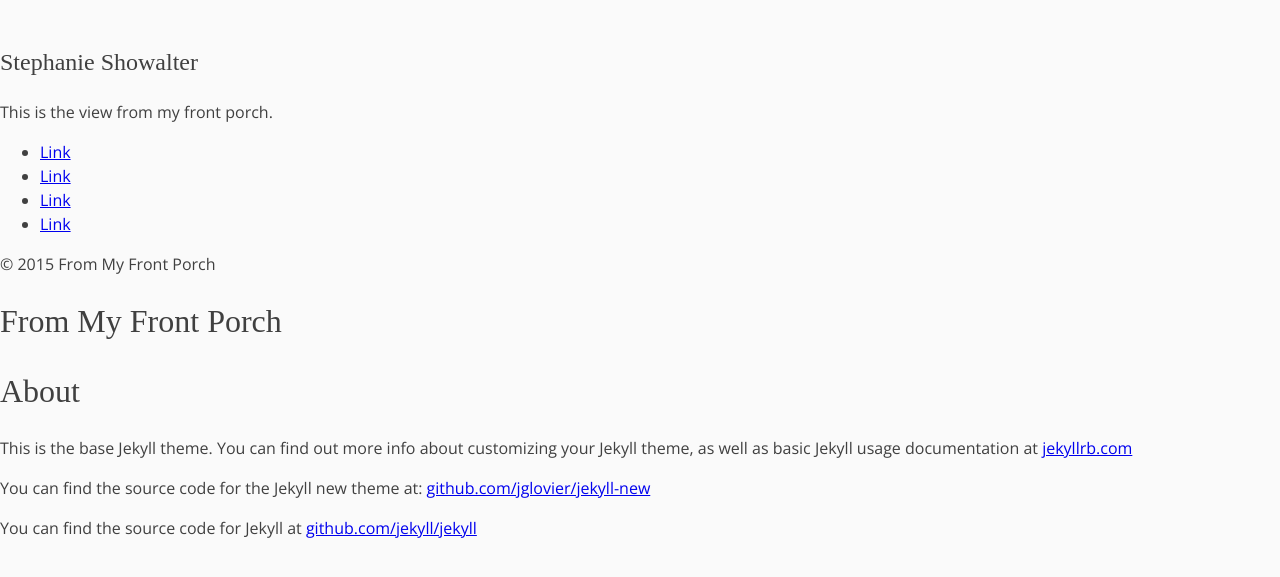
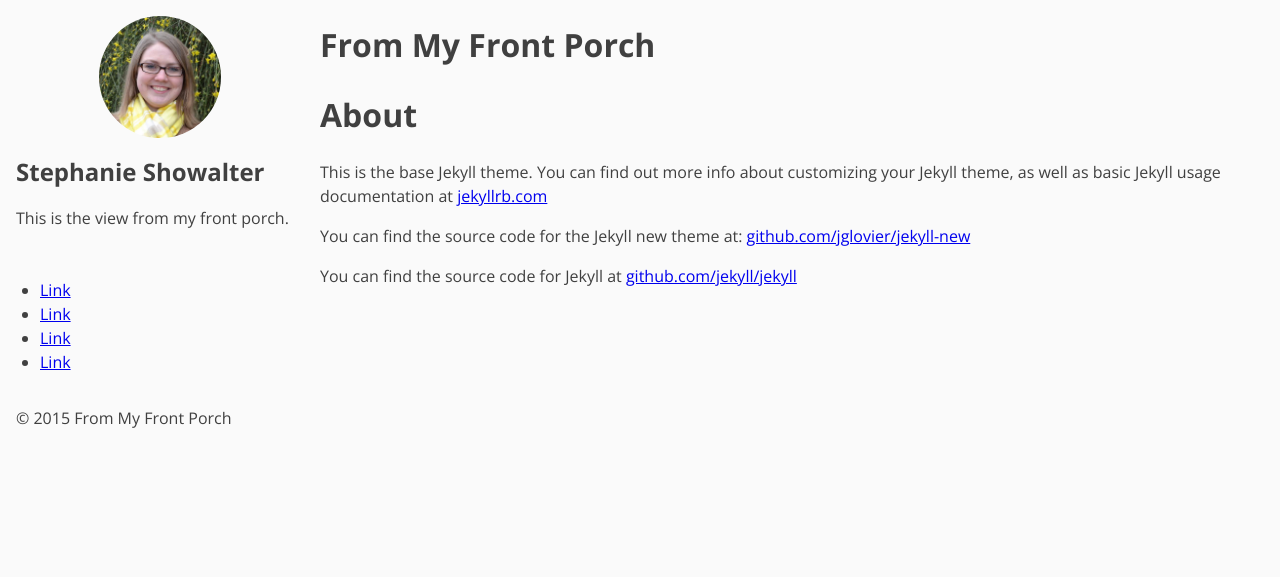
Before and after one commit to orangedaisy/frommyfrontporch, a Jekyll site: the page built from about.md, in a window 1280 px wide. Shown: the top 577 px of the page. Built offline with Jekyll 4.4.1, drawn with Linux system fonts in a browser that asks for light colours; some web fonts are replaced; Markdown is read by kramdown in place of the engine named in the settings.

Commit message:
Style sidebar

```diff
--- a/_includes/sidebar.html
+++ b/_includes/sidebar.html
@@ -1,9 +1,11 @@
 <div class="site-sidebar">
 
   <header class="site-header">
-    <img class="profile-pic" src="">
-    <h2 class="site-author">{{ site.data.author.name }}</h2>
-    <p>{{ site.data.site-info.tagline }}</p>
+    <div class="author-card">
+      <img class="profile-pic" src="{{ site.baseurl }}/assets/img/stephanie.jpg" title="Stephanie">
+      <h2 class="site-author">{{ site.data.author.name }}</h2>
+      <p>{{ site.data.site-info.tagline }}</p>
+    </div>
 
     <nav class="site-nav">
       <ul>
--- a/_sass/_global.scss
+++ b/_sass/_global.scss
@@ -14,9 +14,6 @@ html {
   overflow-y: scroll;
 }
 
-h1,h2,h3,h4,h5,h6 {
-  font: {
-    family: $f-brand;
-    weight: 400;
-  }
+main {
+  margin-left: 20rem;
 }
--- /dev/null
+++ b/_sass/layouts/_sidebar.scss
@@ -0,0 +1,39 @@
+// ----------
+//
+// sidebar
+//
+// Styles for the site-wide sidebar and some of its components
+//
+// ----------
+
+.site-sidebar {
+  width: 20rem;
+  position: fixed;
+  top: 0;
+  bottom: 0;
+  left: 0;
+}
+
+.author-card {
+  padding: 1rem;
+
+  .profile-pic {
+    border-radius: 50%;
+    display: block;
+    height: modular-scale(1rem,5,1.5);
+    margin: 0 auto;
+    width: modular-scale(1rem,5,1.5);
+  }
+
+  .site-author {
+    margin: 1rem auto;
+  }
+
+  p {
+    margin-top: 0;
+  }
+}
+
+.site-footer {
+  padding: 1rem;
+}
--- a/css/style.scss
+++ b/css/style.scss
@@ -15,4 +15,7 @@
 
 @import "vendor/normalize";
 @import "vendor/syntax-highlighting";
+
 @import "global";
+
+@import "layouts/sidebar";
```
Also changed, not shown: assets/img/stephanie.jpg (added).
